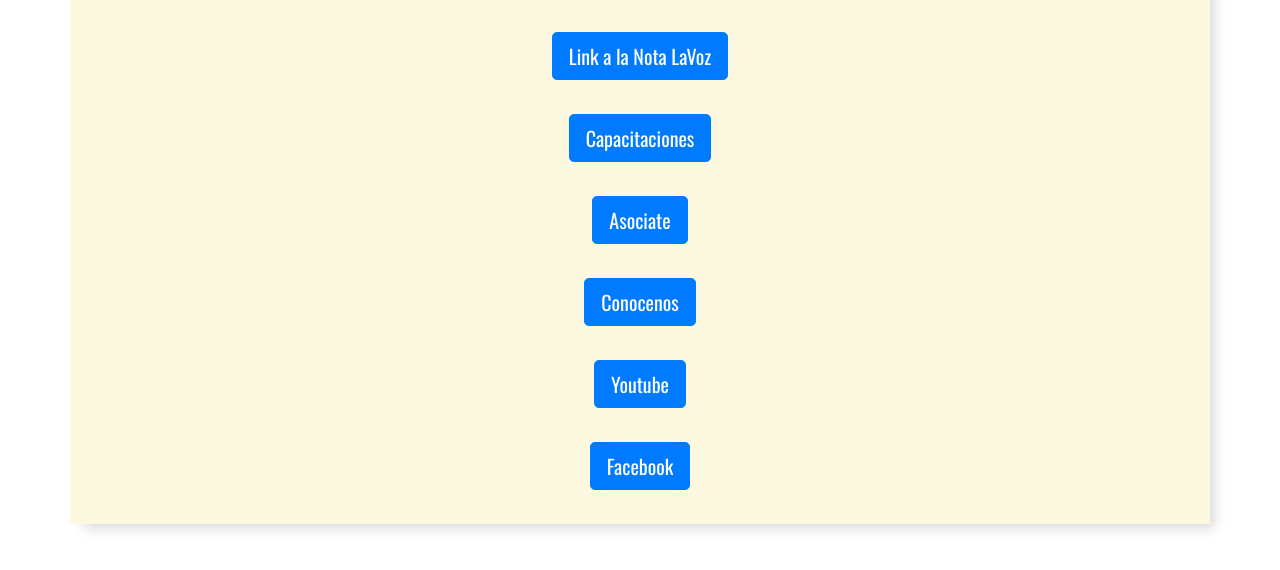
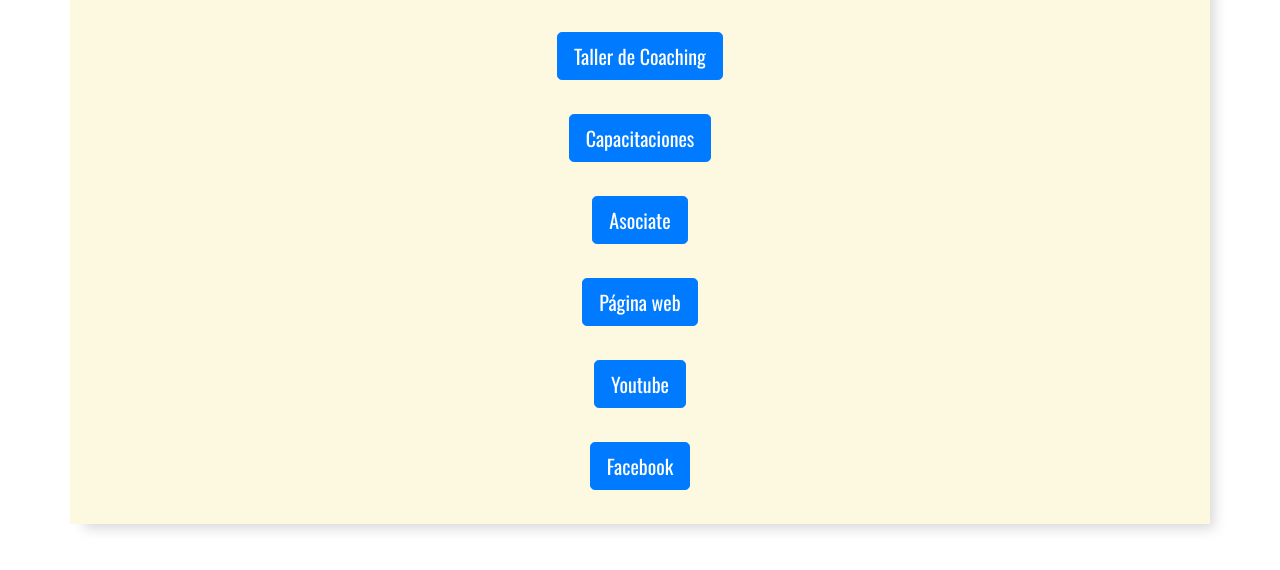
Before and after one commit to margitor/links_AEC, a plain HTML site: page index.html in a window 1280 px wide. Shown: the part 228-798 px from the top of the page. Drawn offline with nearby package versions, Linux system fonts and the light colour scheme.

Commit message:
actualizacion
Actualizacion contenido botones

```diff
--- a/index.html
+++ b/index.html
@@ -42,8 +42,8 @@
         <div class="container-fluid">
             <section class="main-row">
                 <div class="col-md-12">
-                    <a href="https://www.lavoz.com.ar/espacio-institucional/enfermeria-la-profesion-en-tiempos-de-pandemia/"
-                        target="_blank" button type="button" class="btn btn-primary btn-lg">Link a la Nota LaVoz</button></a>
+                    <a href="https://aec-cba.com/taller-en-coaching-en-salud-para-enfermeria-9-de-septiembre-a-las-20hs/"
+                        target="_blank" button type="button" class="btn btn-primary btn-lg">Taller de Coaching</button></a>
                 </div>
                 <div class="col-md-12">
                     <a href="https://aec-cba.com/capacitaciones-webinarios-talleres-cursos/"
@@ -56,7 +56,7 @@
                 </div>
                 <div class="col-md-12">
                     <a href="https://aec-cba.com/" target="_blank" button type="button"
-                        class="btn btn-primary btn-lg">Conocenos</button></a>
+                        class="btn btn-primary btn-lg">Página web</button></a>
                 </div>
                 <div class="col-md-12">
                     <a href="https://www.youtube.com/channel/UCzACRNMPehTtAGgX0Bsj3sQ" target="_blank" button
```
